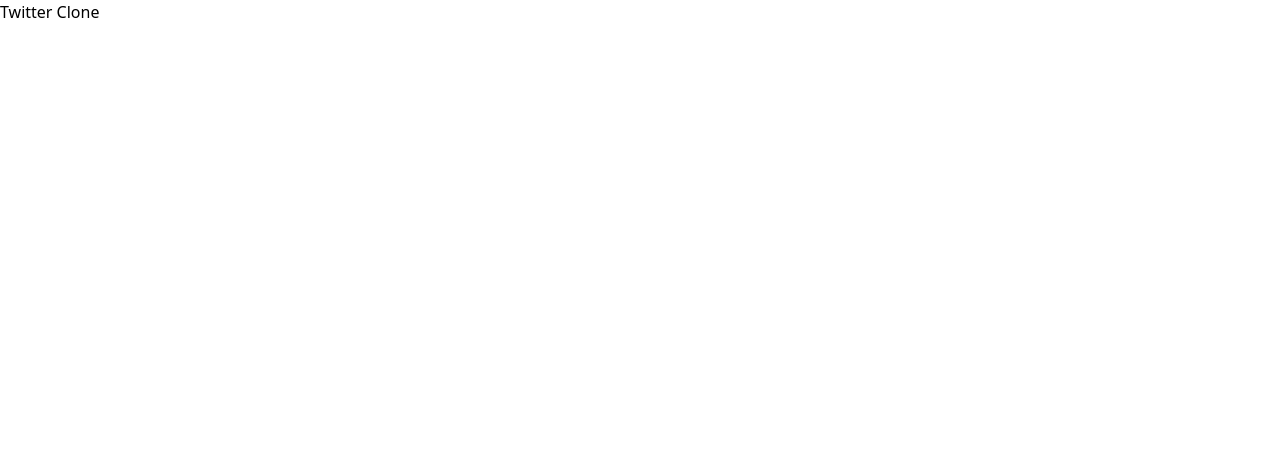
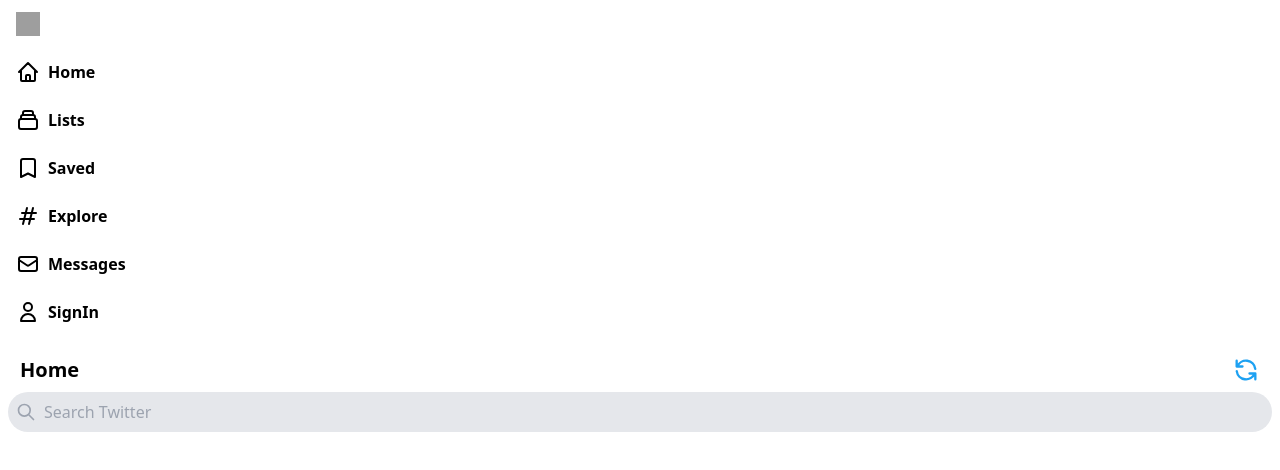
Before and after one commit to Bhagyeshpro/twitterClone, a Next.js app: page / in a window 1280 px wide. Shown: the top 470 px of the page. Built offline with nearby package versions, Linux system fonts and the light colour scheme; grey boxes are pictures that could not be loaded.

Commit message:
Sidebar + Feed Skeleton done!

```diff
--- /dev/null
+++ b/components/Feed.tsx
@@ -0,0 +1,18 @@
+import { RefreshIcon } from '@heroicons/react/outline'
+import React from 'react'
+
+function Feed() {
+    return (
+        <div>
+            <div className="flex items-center justify-between" >
+
+                <h1 className='p-5 pb-0 font-bold text-xl'>Home</h1>
+                <RefreshIcon className='w-7 h-7 text-twitter mr-5 mt-5 cursor-pointer transition-all duration-500 ease-out hover:rotate-180 active:scale-125' />
+            </div>
+        </div>
+
+
+    )
+}
+
+export default Feed
--- /dev/null
+++ b/components/Sidebar.tsx
@@ -0,0 +1,24 @@
+import React from 'react'
+import { HomeIcon, UserIcon, CollectionIcon, BookmarkIcon, HashtagIcon, MailIcon } from "@heroicons/react/outline"
+import SidebarRow from './SidebarRow'
+
+function sidebar() {
+    return (
+        <div className='flex flex-col'>
+            <img
+                className='h-6 w-6 mx-4 my-3'
+                src="https://upload.wikimedia.org/wikipedia/commons/thumb/4/4f/Twitter-logo.svg/2491px-Twitter-logo.svg.png"
+                alt="" />
+
+            <SidebarRow Icon={HomeIcon} title="Home" />
+            <SidebarRow Icon={CollectionIcon} title="Lists" />
+            <SidebarRow Icon={BookmarkIcon} title="Saved" />
+            <SidebarRow Icon={HashtagIcon} title="Explore" />
+            <SidebarRow Icon={MailIcon} title="Messages" />
+            <SidebarRow Icon={UserIcon} title="SignIn" />
+        </div>
+
+    )
+}
+
+export default sidebar
--- /dev/null
+++ b/components/SidebarRow.tsx
@@ -0,0 +1,19 @@
+import React, { SVGProps } from 'react'
+
+// Using interface to define the type of value which is why tsx is build on top of js
+
+interface Props {
+    Icon: (props: SVGProps<SVGSVGElement>) => JSX.Element
+    title: string
+}
+
+    function SidebarRow({ Icon, title} : Props) {
+  return (
+    <div className='flex max-w-fit space-x-2 items-center rounded-full px-4 py-3 transition-all hover:bg-gray-100 group '>
+        <Icon className='h-6 w-6 group-hover:text-twitter'/>
+        <p className='group-hover:text-twitter font-semibold'>{title}</p>
+    </div>
+  )
+}
+
+export default SidebarRow
--- /dev/null
+++ b/components/Widget.tsx
@@ -0,0 +1,17 @@
+import { SearchIcon } from '@heroicons/react/outline'
+import React from 'react'
+// import TweetEmbed from 'reac'
+
+function Widget() {
+    return (
+        <div className='mt-2 px-2'>
+            {/* Search */}
+            <div className='flex items-center space-x-2 mt-2 p-2 rounded-full bg-gray-200'>
+                <SearchIcon className='h-5 w-5 text-gray-400' />
+                <input placeholder='Search Twitter' type="text" className='flex-1 bg-transparent outline-none' />
+            </div>
+        </div>
+    )
+}
+
+export default Widget
--- a/package.json
+++ b/package.json
@@ -6,6 +6,7 @@
     "start": "next start"
   },
   "dependencies": {
+    "@heroicons/react": "^1.0.6",
     "next": "latest",
     "react": "18.1.0",
     "react-dom": "18.1.0"
--- a/pages/index.tsx
+++ b/pages/index.tsx
@@ -1,6 +1,9 @@
 import type { NextPage } from 'next'
 import Head from 'next/head'
 import Image from 'next/image'
+import Feed from '../components/Feed'
+import Sidebar from '../components/Sidebar'
+import Widget from '../components/Widget'
 
 const Home: NextPage = () => {
   return (
@@ -12,13 +15,15 @@
 
       <main>
         {/* Sidebar */}
+        <Sidebar/>
 
         {/* Feed */}
+        <Feed/>
 
         {/* Widget */}
+        <Widget/>
       </main>
 
-      <h1>Twitter Clone</h1>
     </div>
   )
 }
--- a/tailwind.config.js
+++ b/tailwind.config.js
@@ -5,7 +5,11 @@
     './components/**/*.{js,ts,jsx,tsx}',
   ],
   theme: {
-    extend: {},
+    extend: {
+      colors: {
+        twitter: "#1DA1F2"
+      }
+    },
   },
   plugins: [],
 }
```
Also changed, not shown: 1 other file (tests, documents, lock files or other folders).
